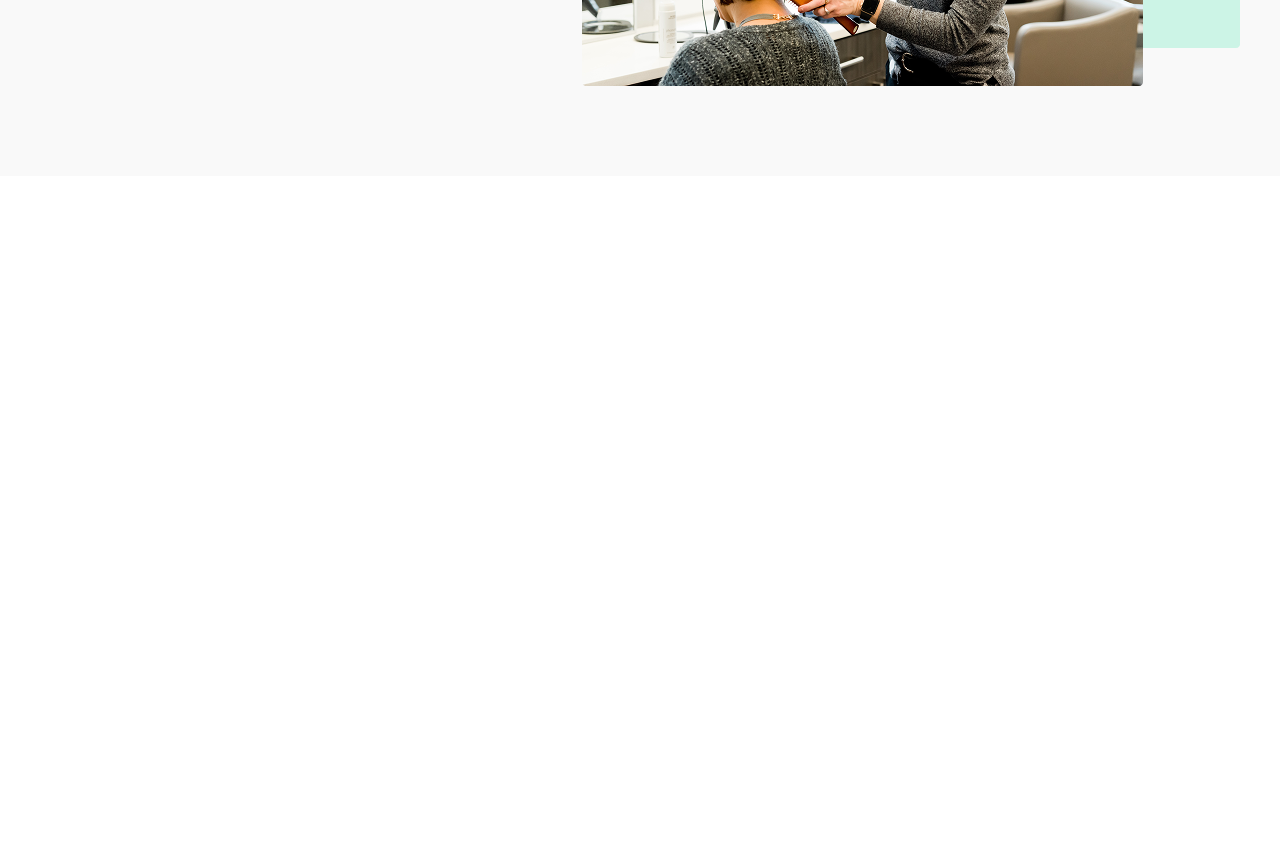
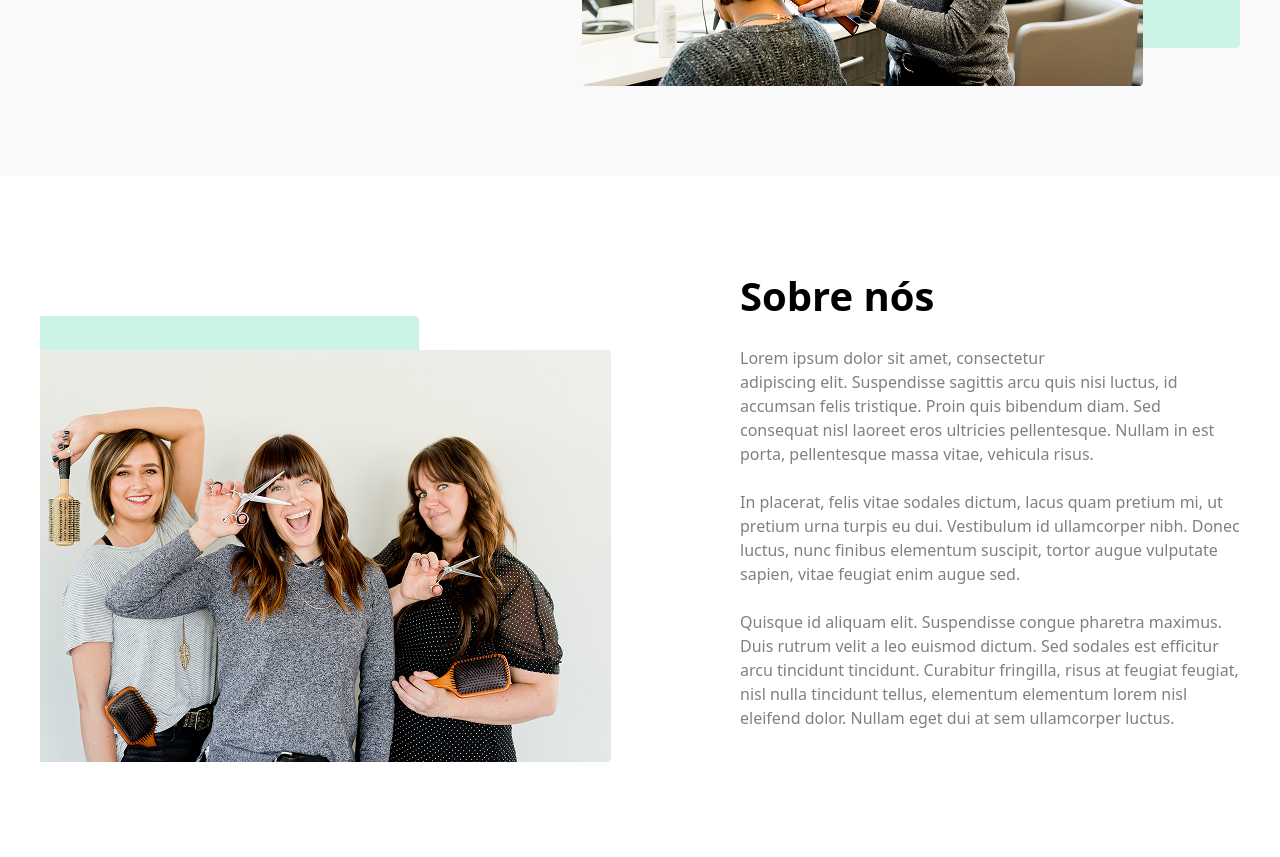
Before and after one commit to usmonnh-hub/BeautySalon, a website: page index.html in a window 1280 px wide. Shown: the part 522-1379 px from the top of the page. Before the commit the page ends 800 px from the top, so only its background shows below. Drawn offline with Linux system fonts and the light colour scheme.

Commit message:
section2

```diff
--- a/index.html
+++ b/index.html
@@ -39,5 +39,16 @@
         </div>
       </div>
     </div>
+    <div>
+      <div class="flex flex-col gap-[60px] pb-[95px] lg:flex-row lg:max-w-[1200px] m-auto lg:mt-[90px] lg:justify-between">
+        <div>
+          <img src="src/imges/setion2-img.png" alt="" class="mt-[50px] m-auto">
+        </div>
+        <div class="ml-[20px] lg:ml-0">
+          <h1 class="text-[40px] font-[550] mb-[20px]">Sobre nós</h1>
+          <p class="text-[16px] text-[grey]  w-[95%] lg:w-[500px] lg:">Lorem ipsum dolor sit amet, consectetur <br> adipiscing elit. Suspendisse sagittis arcu  quis nisi luctus, id accumsan felis tristique. Proin quis bibendum diam. Sed  consequat  nisl laoreet eros ultricies pellentesque. Nullam in est porta, pellentesque massa  vitae, vehicula risus. <br><br>  In placerat, felis vitae sodales dictum, lacus  quam pretium mi, ut pretium urna turpis eu  dui. Vestibulum id ullamcorper nibh. Donec  luctus, nunc finibus elementum suscipit,  tortor augue vulputate sapien, vitae feugiat enim augue sed. <br><br>  Quisque id aliquam elit. Suspendisse  congue pharetra maximus. Duis rutrum velit  a leo euismod dictum. Sed sodales est  efficitur arcu tincidunt tincidunt. Curabitur  fringilla, risus at feugiat feugiat, nisl nulla  tincidunt tellus, elementum elementum  lorem nisl eleifend dolor. Nullam eget dui at  sem ullamcorper luctus.</p>
+        </div>
+      </div>
+    </div>
   </body>
 </html>
```
Also changed, not shown: src/output.css.
